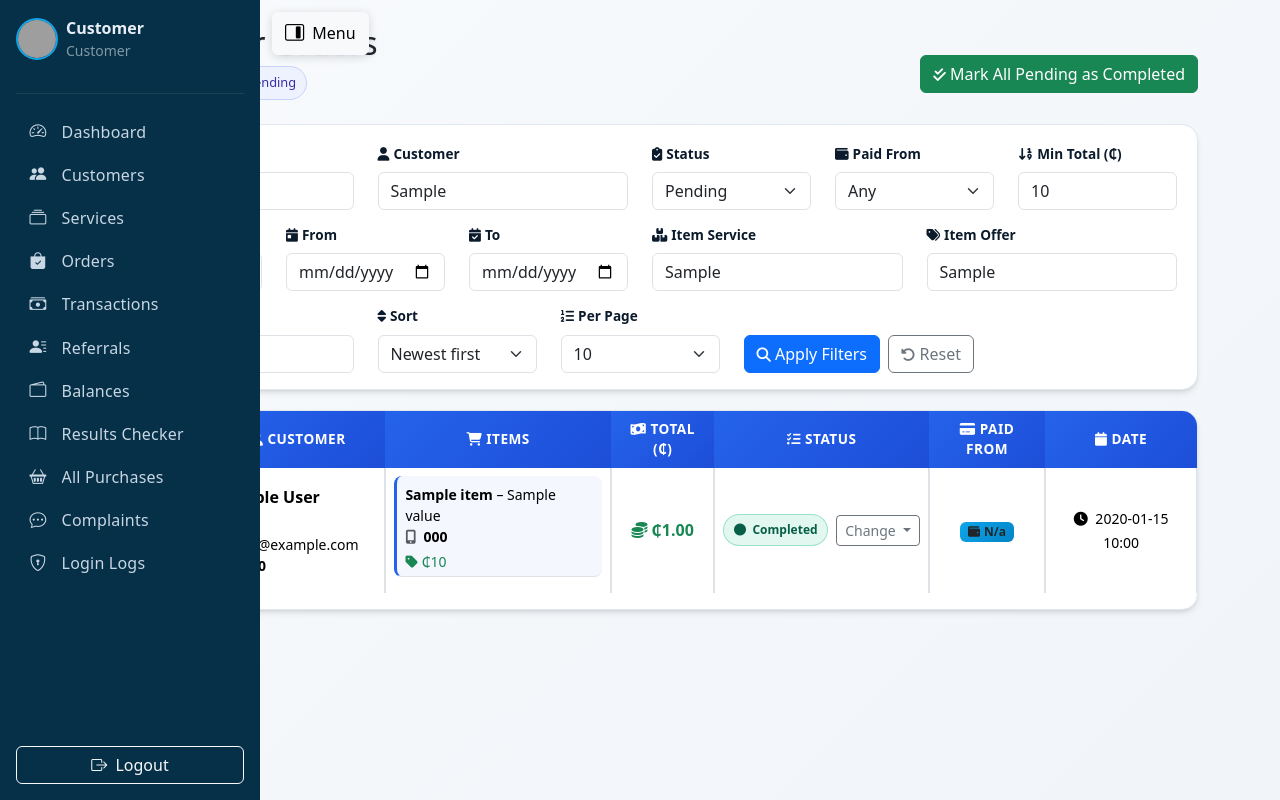
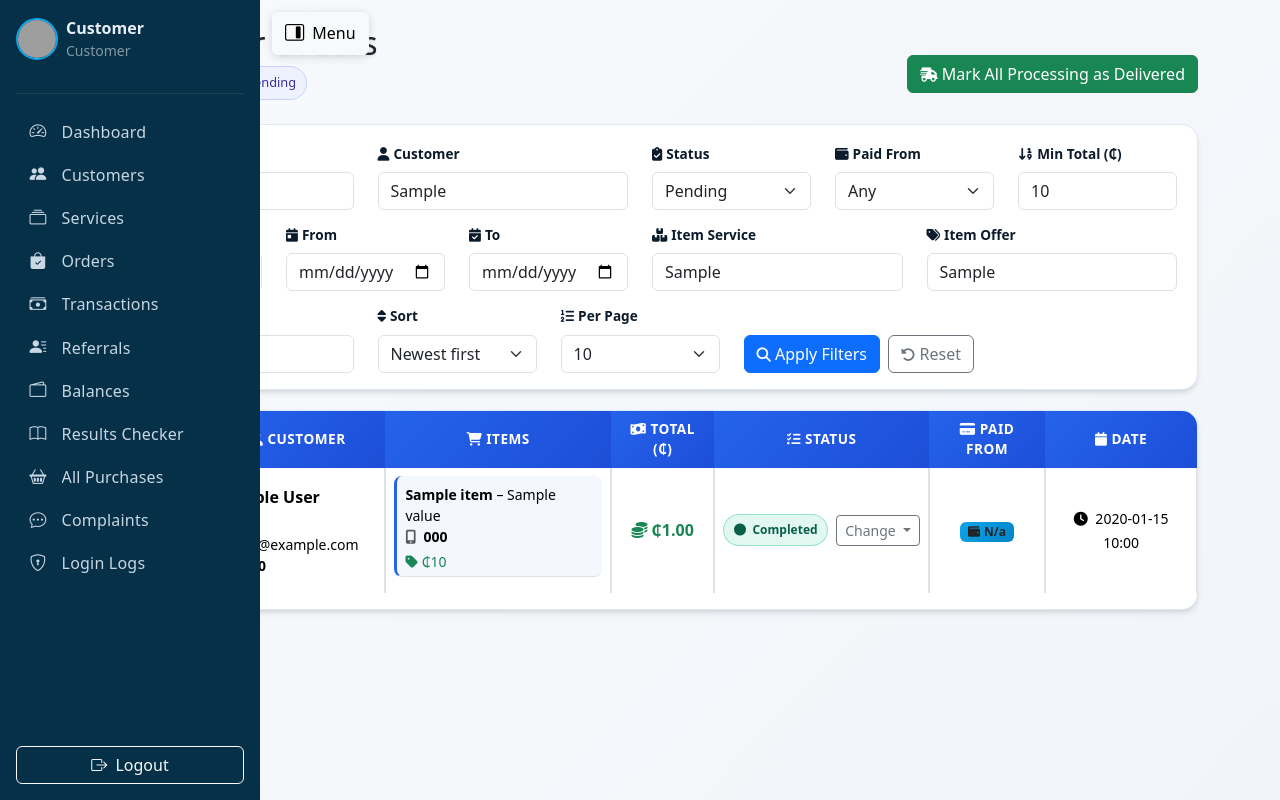
Before and after one commit to Cybok06/nagonu_updated, a Flask app: template templates/admin_orders.html in a window 1280 px wide. Run offline with Flask 3, Linux system fonts and the light colour scheme; the template is opened without the code that fills it: most values are stand-ins (such as "Sample title", 1, 10 or a date in 2020); parts of the project's set-up code (start-up, migrations or seed data) failed here and were passed over; grey boxes are pictures that could not be loaded.

Commit message:
Update admin_orders.html

```diff
--- a/templates/admin_orders.html
+++ b/templates/admin_orders.html
@@ -69,6 +69,7 @@
     .st-pending { background: rgba(245,158,11,.12); color: #b45309; border: 1px solid rgba(245,158,11,.35); }
     .st-processing { background: rgba(14,165,233,.12); color: #0369a1; border: 1px solid rgba(14,165,233,.35); }
     .st-completed { background: rgba(16,185,129,.12); color: #065f46; border: 1px solid rgba(16,185,129,.35); }
+    .st-delivered { background: rgba(16,185,129,.12); color: #065f46; border: 1px solid rgba(16,185,129,.35); } /* new */
     .st-failed { background: rgba(239,68,68,.12); color: #7f1d1d; border: 1px solid rgba(239,68,68,.35); }
 
     .list-unstyled li { background: rgba(37, 99, 235, .05); padding: .5rem; border-radius: 8px; margin-bottom: .5rem !important; border-left: 3px solid var(--primary-blue); transition: all .2s ease; }
@@ -99,12 +100,12 @@
         </div>
       </div>
 
-      <!-- NEW: Bulk complete button -->
+      <!-- NEW: Bulk deliver button -->
       <form method="POST"
-            action="{{ url_for('admin_orders.bulk_complete_orders') }}{% if filters_query %}?{{ filters_query }}{% endif %}">
+            action="{{ url_for('admin_orders.bulk_deliver_orders') }}{% if filters_query %}?{{ filters_query }}{% endif %}">
         <button class="btn btn-success btn-icon"
-                onclick="return confirm('Mark ALL pending orders in the current filters as COMPLETED?');">
-          <i class="fa-solid fa-check-double"></i> Mark All Pending as Completed
+                onclick="return confirm('Mark ALL processing orders in the current filters as DELIVERED?');">
+          <i class="fa-solid fa-truck-fast"></i> Mark All Processing as Delivered
         </button>
       </form>
     </div>
@@ -138,7 +139,7 @@
           <label class="form-label"><i class="fa-solid fa-clipboard-check me-1"></i>Status</label>
           <select name="status" class="form-select">
             <option value="">All</option>
-            {% for s in ['pending','processing','completed','failed'] %}
+            {% for s in ['pending','processing','delivered','failed','completed'] %}
               <option value="{{ s }}" {% if s == status_filter %}selected{% endif %}>{{ s|capitalize }}</option>
             {% endfor %}
           </select>
@@ -174,7 +175,7 @@
           <input type="date" name="date_to" value="{{ date_to or '' }}" class="form-control">
         </div>
 
-        <!-- NEW: Similar item filters -->
+        <!-- Similar item filters -->
         <div class="col-12 col-md-3">
           <label class="form-label"><i class="fa-solid fa-boxes-stacked me-1"></i>Item Service</label>
           <input type="text" name="item_service" value="{{ item_service or '' }}" class="form-control" placeholder="e.g., Bigtime Data">
@@ -277,7 +278,8 @@
               {% set st = (order.get('status') or '').lower() %}
               <div class="d-inline-flex align-items-center gap-2">
                 <span class="status-chip
-                  {% if st=='completed' %}st-completed
+                  {% if st=='delivered' %}st-delivered
+                  {% elif st=='completed' %}st-completed
                   {% elif st=='pending' %}st-pending
                   {% elif st=='processing' %}st-processing
                   {% elif st=='failed' %}st-failed
@@ -291,7 +293,7 @@
                     Change
                   </button>
                   <ul class="dropdown-menu dropdown-menu-end">
-                    {% for s in ['pending','processing','completed','failed'] %}
+                    {% for s in ['pending','processing','delivered','failed','completed'] %}
                       <li>
                         <form method="POST" action="{{ url_for('admin_orders.update_order_status', order_id=order['_id']) }}{% if filters_query %}?{{ filters_query }}{% endif %}">
                           <input type="hidden" name="status" value="{{ s }}">
```
